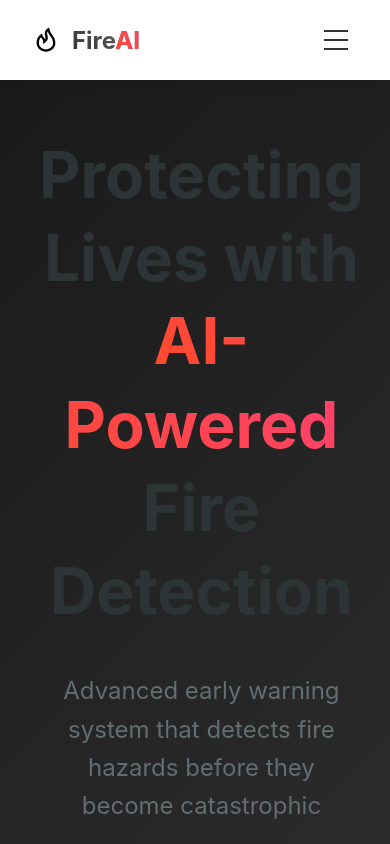
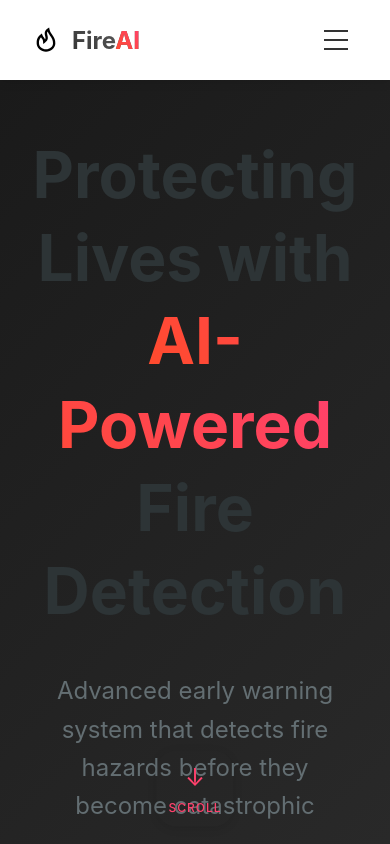
Before and after one commit to JimmyLieu/fireaiwebsite, a React (Create React App) app: page / in a window 390 px wide. Shown: the top 844 px of the page. Built offline with nearby package versions, Linux system fonts and the light colour scheme.

Commit message:
HIDING THE SCROLLING INDICIATORRRR

```diff
--- a/src/components/Home.css
+++ b/src/components/Home.css
@@ -4,11 +4,12 @@
 
   /* Hero Section */
   .hero {
-    min-height: calc(100vh - 80px);
-    display: grid;
-    grid-template-columns: 1fr 1fr;
-    gap: 2rem;
-    padding: 4rem 10%;
+    position: relative;
+    min-height: 100vh;
+    padding: 80px 5% 40px;
+    display: flex;
+    flex-direction: column;
+    justify-content: center;
     background: linear-gradient(135deg, #f8f9fa 0%, #e9ecef 100%);
   }
 
@@ -244,6 +245,10 @@
   .cta h2 {
     font-size: 2rem;
   }
+
+  .scroll-indicator-wrapper {
+    display: block;
+  }
 }
 
 @media (max-width: 480px) {
@@ -334,3 +339,45 @@
     padding: 12px 16px; /* Larger touch targets for navigation */
   }
 }
+
+/* Update these styles */
+.scroll-indicator-wrapper {
+  display: none;
+  position: fixed;
+  bottom: 20px;
+  left: 50%;
+  transform: translateX(-50%);
+  text-align: center;
+  z-index: 1000;
+  pointer-events: none;
+}
+
+.scroll-indicator {
+  display: flex;
+  flex-direction: column;
+  align-items: center;
+  gap: 8px;
+  padding: 12px;
+  border-radius: 20px;
+  box-shadow: 0 2px 10px rgba(0, 0, 0, 0.1);
+}
+
+.scroll-arrow {
+  font-size: 24px;
+  color: #ff416c;
+}
+
+.scroll-text {
+  font-size: 12px;
+  font-weight: 500;
+  text-transform: uppercase;
+  letter-spacing: 1px;
+  color: #ff416c;
+}
+
+/* Only show on mobile */
+@media (max-width: 968px) {
+  .scroll-indicator-wrapper {
+    display: block;
+  }
+}
--- a/src/components/Home.js
+++ b/src/components/Home.js
@@ -1,7 +1,23 @@
-import { motion } from 'framer-motion';
+import { motion, AnimatePresence } from 'framer-motion';
 import './Home.css';
+import { useState, useEffect } from 'react';
 
 function Home() {
+  const [showScroll, setShowScroll] = useState(true);
+
+  useEffect(() => {
+    const handleScroll = () => {
+      if (window.scrollY > 100) {
+        setShowScroll(false);
+      } else {
+        setShowScroll(true);
+      }
+    };
+
+    window.addEventListener('scroll', handleScroll);
+    return () => window.removeEventListener('scroll', handleScroll);
+  }, []);
+
   return (
     <div className="home">
       {/* Hero Section */}
@@ -15,7 +31,6 @@ function Home() {
             Protecting Lives with
             <span className="gradient-text"> AI-Powered</span> Fire Detection
           </motion.h1>
-
           <motion.p
             initial={{ opacity: 0, y: 20 }}
             animate={{ opacity: 1, y: 0 }}
@@ -53,7 +68,7 @@ function Home() {
         <div className="stats-container">
           {[
             { number: '99.97%', label: 'Detection Accuracy' },
-            { number: '3X', label: 'Faster than tradiational Fire Detectors' },
+            { number: '3X', label: 'Faster than the traditional fire detector' },
             { number: '24/7', label: 'Monitoring' },
             { number: '1000+', label: 'Installations' }
           ].map((stat, index) => (
@@ -135,6 +150,32 @@ function Home() {
           <button className="primary-btn">Contact Us Now</button>
         </motion.div>
       </section>
+
+      <AnimatePresence>
+        {showScroll && (
+          <motion.div
+            className="scroll-indicator-wrapper"
+            initial={{ opacity: 0 }}
+            animate={{ opacity: 1 }}
+            exit={{ opacity: 0 }}
+          >
+            <motion.div
+              className="scroll-indicator"
+              animate={{
+                y: [0, 12, 0]
+              }}
+              transition={{
+                duration: 1.5,
+                repeat: Infinity,
+                ease: "easeInOut"
+              }}
+            >
+              <div className="scroll-arrow">↓</div>
+              <div className="scroll-text">Scroll</div>
+            </motion.div>
+          </motion.div>
+        )}
+      </AnimatePresence>
     </div>
   );
 }
```
